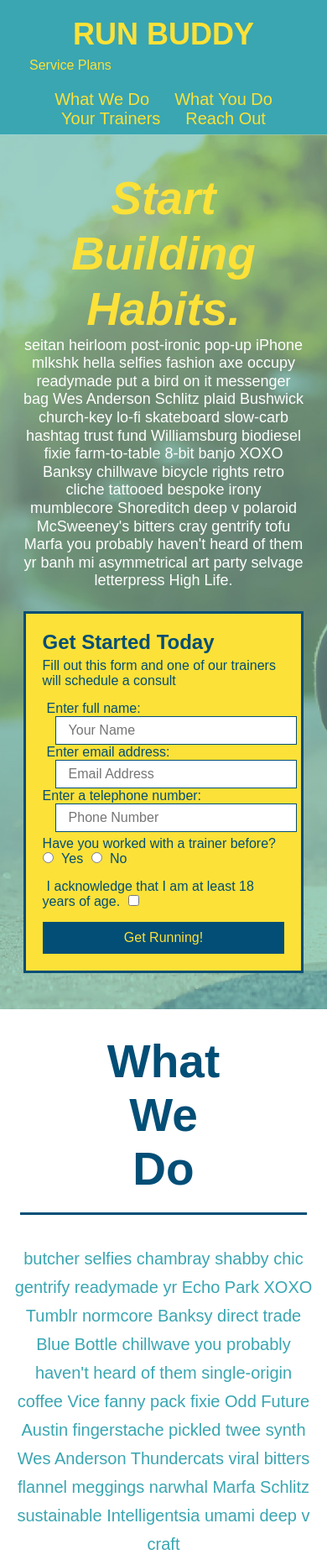
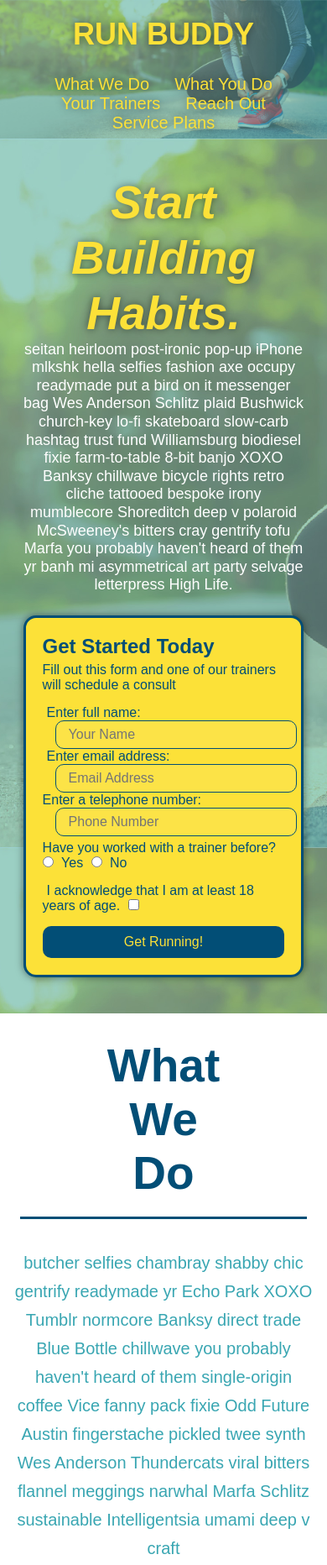
Before and after one commit to obsessedgoose/run-buddy, a plain HTML site: page index.html in a window 390 px wide. Shown: the top 1864 px of the page at 84% size. Drawn offline with Linux system fonts and the light colour scheme.

Commit message:
added aesthetics to the page

```diff
--- a/index.html
+++ b/index.html
@@ -10,7 +10,7 @@
         <h1 class="#home">RUN BUDDY</h1>
 
         <nav>
-            <a href="#service-plans">Service Plans</a>
+
 
             <ul>
                 <li>
@@ -24,6 +24,9 @@
                 </li>
                 <li>
                     <a href="#reach-out">Reach Out</a>
+                </li>
+                <li>
+                    <a href="#service-plans">Service Plans</a>
                 </li>
             </ul>
         </nav>
@@ -59,6 +62,7 @@
 
                 <p>
                     Have you worked with a trainer before?
+                    <br/>
                     <input type="radio" name="trainer-confirm" id="trainer-yes" />
                     <label for="trainer-yes">Yes</label>
                     <input type="radio" name="trainer-confirm" id="trainer-no" />
--- a/style.css
+++ b/style.css
@@ -15,6 +15,14 @@ header {
     display: flex;
     justify-content: space-between;
     flex-wrap: wrap;
+    position: -webkit-sticky;
+    position: sticky;
+    top: 0;
+    background-image: url("../run-buddy/assets/hero-bg.jpg");
+    background-size: cover;
+    background-attachment: fixed;
+    background-position: 80%;
+
 }
 
 header h1 {
@@ -22,6 +30,7 @@ header h1 {
     font-size: 36px;
     color: #fce138;
     margin: 0;
+    text-shadow: 0 0 10px rgba(0, 0, 0, 0.5);
 }
 
 header a{
@@ -45,6 +54,14 @@ header nav ul li a {
     padding: 10px 15px;
     font-weight: lighter;
     font-size: 1.55vw;
+    text-shadow: 0 0 10px rgba(0, 0, 0, 0.5);
+}
+
+header nav ul li a:hover {
+    background: #fce138;
+    color: #024e76;
+    border-radius: 15px;
+    text-shadow: none;
 }
 
 header h1 {
@@ -86,7 +103,8 @@ section {
 .hero {
     background-image: url("../run-buddy/assets/hero-bg.jpg");
     background-size: cover;
-    background-position: center;
+    background-attachment: fixed;
+    background-position: 80%;
     display: flex;
     justify-content: center;
     flex-wrap: wrap;
@@ -105,15 +123,18 @@ section {
     font-style: italic;
     font-size: 55px;
     color: #fce138;
+    text-shadow: 0 0 10px rgba(0, 0, 0, 0.5);
 }
 
 .hero-form {
-    background-color: #fce138;
+    background-color: rgb(252, 225, 56);
     padding: 20px;
     color: #024e76;
     border-style: solid;
     border-width: 3px;
     border-color: #024e76;
+    box-shadow: 0 0 10px rgba(0, 0, 0, 0.5);
+    border-radius: 15px;
 }
 
 
@@ -143,7 +164,15 @@ section {
     color: #024e76;
     width: 100%;
     margin-left: 15px;
+    border-radius: 10px;
+    background-color: rgba(255,255,255,.075);
 }
+
+.form-imput:focus {
+    background-color: rgba(255,255,255, 1);
+    outline: none;
+}
+
 
 .hero-form label {
     margin: 0 5px;
@@ -155,6 +184,11 @@ section {
     border: none;
     padding: 10px 20px;
     font-size: 16px;
+    border-radius: 10px;
+}
+
+.hero-form button:hover {
+    background-color: #39a6b2;
 }
 /*Hero Style Ends*/
 
@@ -196,11 +230,14 @@ section {
     margin: 50px auto;
     padding-bottom: 50px;
     width: 80%;
-    border-bottom: 1px solid #39a6b2;
     display: flex;
     flex-wrap: wrap;
     align-items: center;
     justify-content: space-between;
+}
+
+.step:not(:last-child) {
+    border-bottom: 1px solid #39a6b2;
 }
 
 .step h3 {
@@ -295,6 +332,7 @@ section {
 
 }
 
+/**Contact**/
 .contact {
     background: #024e76;
 }
@@ -349,6 +387,13 @@ section {
     width: 100%;
     margin-bottom: 15px;
     margin-top: 5px;
+    border-radius: 10px;
+    background-color: rgba(2,78,118,.75);
+}
+
+.contact-form input:focus, .contact-form textarea:focus {
+    background-color: rgba(255,255,255, 1);
+    outline: none;
 }
 
 .contact-form button {
@@ -359,6 +404,12 @@ section {
     text-align: center;
     padding: 15px 0;
     font-size: 16px;
+    border-radius: 10px;
+}
+
+.contact-form button:hover {
+    color: #fce138;
+    background: #39a6b2;
 }
 
 .services {
@@ -424,11 +475,13 @@ section {
     font-weight: bold;
 }
 
+
 /* MEDIA QUERY FOR SMALLER DESKTOP SCREENS AND SMALLER*/
 @media screen and (max-width: 980px) {
     header {
         padding-bottom: 0;
         justify-content: center;
+        position: relative;
     }
 
     header h1 {
```
